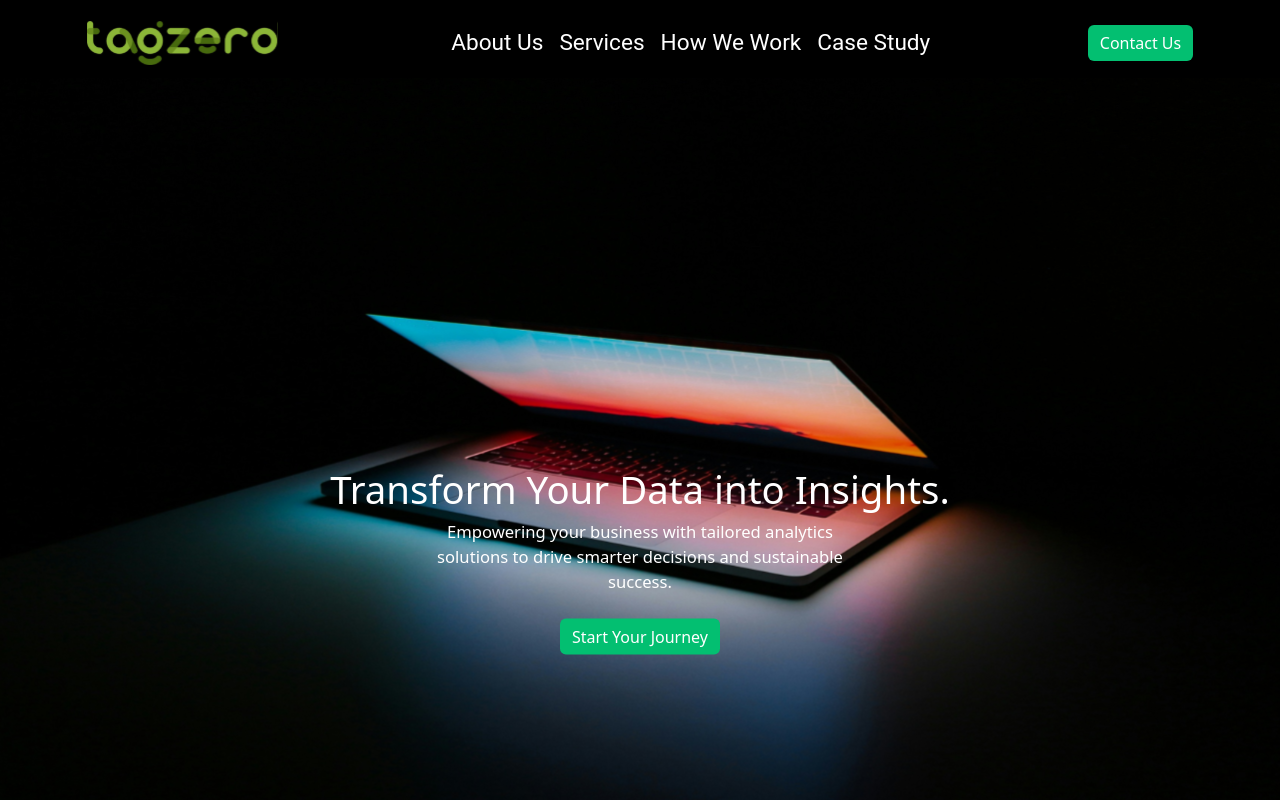
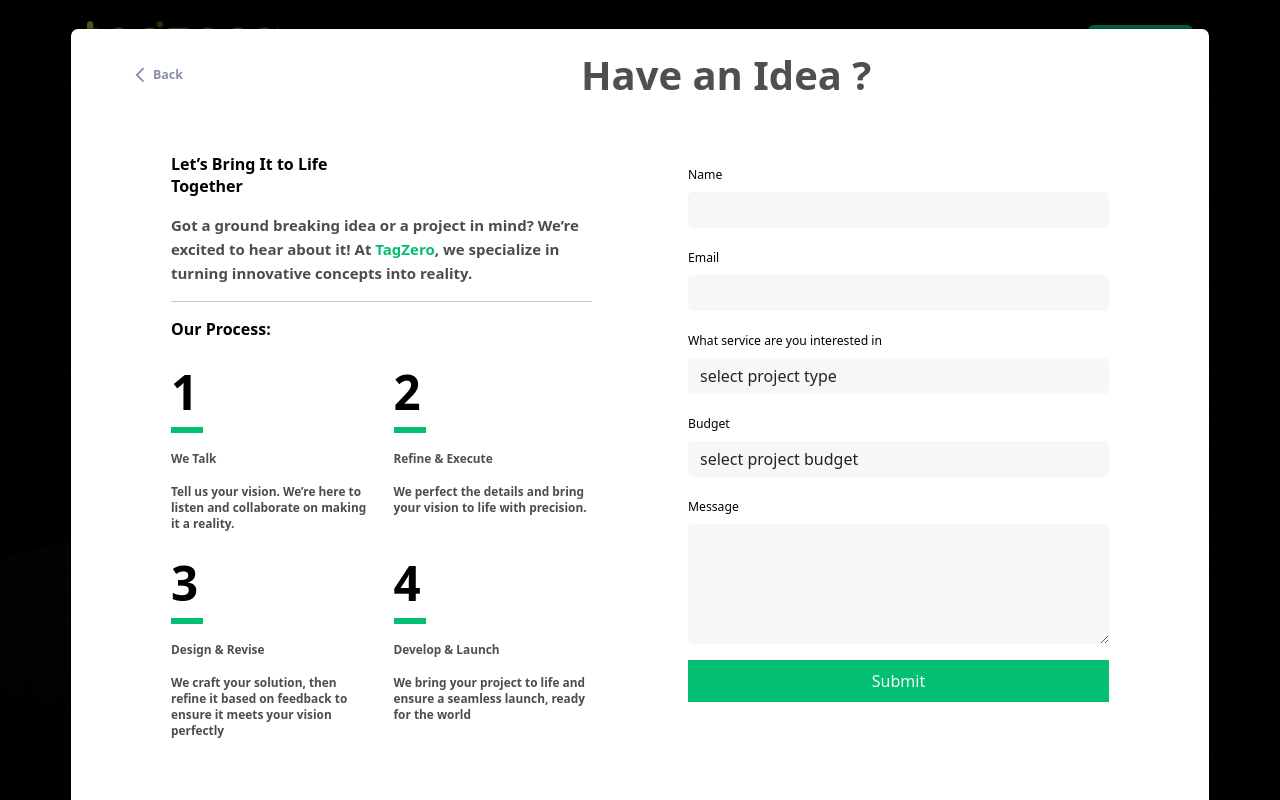
Before and after one commit to sowntharyasekar/Tagzero-Final-code, a React (Create React App) app: page / in a window 1280 px wide. Both pictures are taken after a click on the button "Contact Us". Shown: the top 800 px of the page. Built offline with nearby package versions, Linux system fonts and the light colour scheme.

Commit message:
modal added

```diff
--- a/package.json
+++ b/package.json
@@ -8,6 +8,7 @@
     "@testing-library/user-event": "^13.5.0",
     "bootstrap": "^5.3.3",
     "react": "^18.3.1",
+    "react-bootstrap": "^2.10.5",
     "react-dom": "^18.3.1",
     "react-router-dom": "^6.26.2",
     "react-scripts": "5.0.1",
--- a/src/App.css
+++ b/src/App.css
@@ -27,19 +27,23 @@
 .App-link {
   color: #61dafb;
 }
+
 .navfont {
   font-family: 'Roboto', sans-serif;
   color: #FFFFFF;
-  font-size:100px;
+  font-size: 100px;
 }
+
 @keyframes App-logo-spin {
   from {
     transform: rotate(0deg);
   }
+
   to {
     transform: rotate(360deg);
   }
 }
+
 /* styles.css */
 .responsive-image {
   width: 100%;
@@ -50,13 +54,15 @@
 
 @media only screen and (max-width: 768px) {
   .responsive-image {
-    width: 50%; /* Adjust image size for tablets and mobile */
+    width: 50%;
+    /* Adjust image size for tablets and mobile */
   }
 }
 
 @media only screen and (max-width: 480px) {
   .responsive-image {
-    width: 100%; /* Full-width image for smaller screens */
+    width: 100%;
+    /* Full-width image for smaller screens */
   }
 }
 
@@ -67,13 +73,16 @@
 
 /* Hide scrollbar for Firefox */
 * {
-  scrollbar-width: none; /* Hide scrollbar */
-  scrollbar-color: transparent transparent; /* Optional: transparent scrollbar */
+  scrollbar-width: none;
+  /* Hide scrollbar */
+  scrollbar-color: transparent transparent;
+  /* Optional: transparent scrollbar */
 }
 
 /* Ensure scrollable behavior */
 body {
-  overflow: auto; /* Keep scrolling behavior */
+  overflow: auto;
+  /* Keep scrolling behavior */
 }
 
 .overlay-text {
@@ -90,16 +99,21 @@ body {
 
 
 }
+
 @media only screen and (max-width: 768px) {
   .overlay-text {
-    top: 50%; /* Adjust image size for tablets and mobile */
+    top: 50%;
+    /* Adjust image size for tablets and mobile */
   }
 }
+
 @media only screen and (max-width: 480px) {
   .overlay-text {
-    top: 50%; /* Adjust image size for tablets and mobile */
+    top: 50%;
+    /* Adjust image size for tablets and mobile */
   }
 }
+
 .overlay-text h2 {
   font-size: 3vw;
   margin: 0;
@@ -109,23 +123,114 @@ body {
   font-size: 1.3vw;
   width: 70%;
 }
-.btn.buttoncolor{
+
+.btn.buttoncolor {
   background-color: #03BF71;
   color: white;
   border: none;
 
 }
-.navbar.navbgclr{
+
+.navbar.navbgclr {
   background-color: black;
 
 
 }
-.nav-link.navtextclr{
+
+.nav-link.navtextclr {
   color: white;
   font-size: 22.61px;
   font-weight: 400;
 
 }
-.nav-link.navtextclr:hover{
+
+.nav-link.navtextclr:hover {
   color: #03BF71;
 }
+
+
+.contact-modal-header {
+  font-weight: 700;
+  font-size: 40px;
+  line-height: 60px;
+  text-align: center;
+
+  color: rgba(0, 0, 0, 0.69);
+}
+
+.back {
+  font-style: normal;
+  font-weight: 600;
+  font-size: 14.2188px;
+  line-height: 17px;
+  display: flex;
+  align-items: center;
+
+  color: #8692A6;
+}
+
+
+.modalp {
+  font-weight: 600;
+  font-size: 16px;
+  line-height: 22px;
+  color: #000000;
+}
+
+.modalText {
+  font-weight: 600;
+  font-size: 15px;
+  line-height: 20px;
+  color: rgba(0, 0, 0, 0.7);
+}
+
+
+.modalCount {
+  font-weight: 700;
+  font-size: 47.4795px;
+  line-height: 71px;
+  color: #000000;
+}
+
+.modalCountLine {
+
+  width: 32.15px;
+  height: 0px;
+
+  border: 3.46205px solid #03BF71;
+}
+
+.modalCountHead {
+  font-weight: 700;
+  font-size: 11.8699px;
+  line-height: 18px;
+  color: rgba(0, 0, 0, 0.69);
+}
+
+.modalCountText {
+  font-weight: 600;
+  font-size: 11.8699px;
+  line-height: 16px;
+  color: rgba(0, 0, 0, 0.7);
+}
+
+.form-label {
+  font-weight: 400;
+  font-size: 12.1875px;
+  line-height: 18px;
+  color: #000000;
+}
+
+.inputField {
+  border: none !important;
+  background: #F7F7F7 !important;
+  border-radius: 4.90196px !important;
+}
+.modalSubmit{
+  background: #03BF71;
+  border: 1px solid #03BF71;
+  color: #F7F7F7;
+}
+.modalSubmit:hover{
+  box-shadow: inset 0 0 2px yellow;
+}
--- a/src/Containers/Navigation/Tagzero.js
+++ b/src/Containers/Navigation/Tagzero.js
@@ -1,34 +1,38 @@
 import TagzeroNav from "./TagzeroNav";
-import React, { useRef } from "react";
-
+import React, { useRef,useState } from "react";
 import { Backgroundimage } from "../../constants/svglocations";
 import AboutUs from "../../StaticComponents/AboutUs";
 import Service from "../../StaticComponents/Services";
 import HowWeWork from "../../StaticComponents/HowWeWork";
 import Casestudies from "../../StaticComponents/Casestudies";
 import Footer from "../../StaticComponents/Footer";
-const Tagzero=()=>{
+import ContactUsModal from "../../StaticComponents/ContactUsModal";
+
+const Tagzero = () => {
     const aboutUs = useRef(null);
     const services = useRef(null);
     const howWeWork = useRef(null);
     const caseStudy = useRef(null);
     const imagesec = useRef(null);
 
-const scrollToSection=(sectionRef)=>{
+    const scrollToSection = (sectionRef) => {
         sectionRef.current.scrollIntoView({ behavior: "smooth" });
     }
-    return(
+    const [showModal, setShowModal] = useState(false);
+
+    const showContactModal = () =>{
+        setShowModal(true)
+    }
+    const updateModal =(status)=>{
+        setShowModal(status)
+    }
+    return (
         <>
             {/* // Navbar */}
-
-        <TagzeroNav scrollToSection={scrollToSection} aboutUs={aboutUs} services={services} howWeWork={howWeWork} caseStudy={caseStudy} imagesec={imagesec}/>
-
+            <TagzeroNav scrollToSection={scrollToSection} aboutUs={aboutUs} services={services} howWeWork={howWeWork} caseStudy={caseStudy} imagesec={imagesec} onModalClick={showContactModal} />
             {/* // Backgroundimage */}
 
-
-            <Backgroundimage className="responsive-image">
-
-            </Backgroundimage>
+            <Backgroundimage className="responsive-image"></Backgroundimage>
             <div className="overlay-text" id="0" ref={imagesec}>
                 <h2>Transform Your Data into Insights.</h2>
                 <p className="mt-2">
@@ -36,27 +40,28 @@ const scrollToSection=(sectionRef)=>{
                 </p>
                 <button type="button" className="btn buttoncolor mt-2"
                 >Start Your Journey</button>
-
-
             </div>
 
             <div ref={aboutUs} id="1">
                 <AboutUs ref={aboutUs} />
             </div>
+
             <div ref={services} id="2">
                 <Service />
             </div>
 
             <div ref={howWeWork} id="3">
+                <HowWeWork onModalClick={showContactModal} />
+            </div>
 
-        <HowWeWork />
-
-        </div>
             <div ref={caseStudy} id="4">
                 <Casestudies />
+            </div>
 
-        </div>
-        <Footer/>
+            <Footer />
+
+            <ContactUsModal showModal={showModal} updateModal={updateModal}/>
+
         </>
     )
 }
--- a/src/Containers/Navigation/TagzeroNav.js
+++ b/src/Containers/Navigation/TagzeroNav.js
@@ -2,14 +2,13 @@ import { Logo } from "../../constants/svglocations";
 import React, { useEffect, useState } from "react";
 const TagzeroNav = (props) => {
   const [active, setactive] = useState();
-
   const navclass = `nav-link   navfont navtextclr`;
   useEffect(() => {
     const observer = new IntersectionObserver((entries) => {
       entries.forEach(entry => {
         if (entry.isIntersecting) {
           console.log(entry.target.id)
-          if(active==entry.target.id)
+          if (active == entry.target.id)
             return
           setactive(entry.target.id);
         }
@@ -17,7 +16,7 @@ const TagzeroNav = (props) => {
       });
     }, { threshold: 0.5 }); // Trigger when 50% of the section is visible
 
-    const sections = [props.aboutUs.current, props.services.current, props.howWeWork.current,props.caseStudy.current,props.imagesec.current];
+    const sections = [props.aboutUs.current, props.services.current, props.howWeWork.current, props.caseStudy.current, props.imagesec.current];
     sections.forEach(section => observer.observe(section));
 
     return () => {
@@ -90,7 +89,7 @@ const TagzeroNav = (props) => {
             Case Study
           </a>
         </div>
-        <button type="button" class="btn buttoncolor">
+        <button type="button" class="btn buttoncolor" onClick={()=>props.onModalClick(true)} >
           Contact Us
         </button>
       </div>
--- /dev/null
+++ b/src/StaticComponents/ContactUsModal.js
@@ -0,0 +1,102 @@
+import { Modal } from 'react-bootstrap';
+import { useEffect, useState } from 'react';
+import { Back } from '../constants/svglocations';
+
+const ContactUsModal = (props) => {
+    const [show, setShow] = useState(false);
+
+    const handleClose = () => setShow(false);
+    const handleShow = () => setShow(true);
+
+    useEffect(() => {
+        setShow(props.showModal)
+    }, [props]);
+
+    useEffect(()=>{
+        props.updateModal(show)
+    },[show])
+
+    return (
+        <Modal show={show} onHide={handleClose} size="xl">
+            <Modal.Body>
+                <div className='px-5'>
+                    <div className='row'>
+                        <div className='col-2 back'><small style={{cursor:"pointer"}} onClick={handleClose}><Back/><span style={{lineHeight:'2'}} className='ms-2'>Back</span></small></div>
+                        <div className='col-10 contact-modal-header'>Have an Idea ?</div>
+                    </div>
+                    <div className='row'>
+                        <div className='col-12 col-md-6 px-5 py-5'>
+                            <p className='modalp w-50'>Let’s Bring It to Life Together</p>
+                            <span className='modalText'>Got a ground breaking idea or a project in mind? We’re excited to hear about it! At <span style={{color:'#03BF71'}}>TagZero</span>, we specialize in turning innovative concepts into reality.</span>
+                            <hr></hr>
+                            <p className='modalp w-50'>Our Process:</p>
+                            <div className='row'>
+                                <div className='col-6'>
+                                    <p className='modalCount'>1<div className='modalCountLine'></div></p>
+                                    <p className='modalCountHead'>We Talk</p>
+                                    <p className='modalCountText'>Tell us your vision. We’re here to listen and collaborate on making it a reality.</p>
+                                </div>
+                                <div className='col-6'>
+                                    <p className='modalCount'>2<div className='modalCountLine'></div></p>
+                                    <p className='modalCountHead'>Refine & Execute</p>
+                                    <p className='modalCountText'>We perfect the details and bring your vision to life with precision.</p>
+                                </div>
+                                <div className='col-6'>
+                                    <p className='modalCount'>3<div className='modalCountLine'></div></p>
+                                    <p className='modalCountHead'>Design & Revise</p>
+                                    <p className='modalCountText'>We craft your solution, then refine it based on feedback to ensure it meets your vision perfectly</p>
+                                </div>
+                                <div className='col-6'>
+                                    <p className='modalCount'>4<div className='modalCountLine'></div></p>
+                                    <p className='modalCountHead'>Develop & Launch</p>
+                                    <p className='modalCountText'>We bring your project to life and ensure a seamless launch, ready for the world</p>
+                                </div>
+                            </div>
+                        </div>
+                        <div className='col-12 col-md-6 px-5 py-5'>
+                            <form>
+                                <div className='form-group py-2'>
+                                    <label for="name" className='form-label'>Name</label>
+                                    <input className='inputField form-control' type='text' name='name'/>
+                                </div>
+                                <div className='form-group py-2'>
+                                    <label for="email" className='form-label'>Email</label>
+                                    <input className='inputField form-control' type='email' name='email'/>
+                                </div>
+                                <div className='form-group py-2'>
+                                    <label for="service-interest" className='form-label'>What service are you interested in</label>
+                                    <select className='inputField form-control' name='service-interest'>
+                                        <option>select project type</option>
+                                        <option>service 1</option>
+                                        <option>service 2</option>
+                                        <option>service 3</option>
+                                        <option>service 4</option>
+                                        <option>service 5</option>
+                                    </select>
+                                </div>
+                                <div className='form-group py-2'>
+                                    <label for="budget" className='form-label'>Budget</label>
+                                    <select className='inputField form-control' name='budget'>
+                                        <option>select project budget</option>
+                                        <option>budget 1</option>
+                                        <option>budget 2</option>
+                                        <option>budget 3</option>
+                                        <option>budget 4</option>
+                                        <option>budget 5</option>
+                                    </select>
+                                </div>
+                                <div className='form-group py-2'>
+                                    <label for="message" className='form-label'>Message</label>
+                                    <textarea className='inputField form-control' style={{minHeight:"120px"}} name='message'>
+                                    </textarea>
+                                </div>
+                                <div className='py-2'><button className='modalSubmit w-100 py-2'>Submit</button></div>
+                            </form>
+                        </div>
+                    </div>
+                </div>
+             </Modal.Body>
+        </Modal>
+    )
+}
+export default ContactUsModal;
--- a/src/StaticComponents/HowWeWork.js
+++ b/src/StaticComponents/HowWeWork.js
@@ -2,7 +2,7 @@ import Cards from "../DynamicComponents/HowWeWork/Cards";
 import {howWeWorkList} from "../constants/commonConstatnts";
 import { Arrow } from "../constants/svglocations";
 
-const HowWeWork = () => {
+const HowWeWork = (props) => {
     return (
         <div className="py-5">
             <div className="text-center">
@@ -19,7 +19,7 @@ const HowWeWork = () => {
             </div>
             <div className="text-center d-flex justify-content-center mt-3">
                 <div className="w-25">
-                    <button className="contact-btn w-75 pt-1" type="button"><h5 >Contact US <Arrow className="mb-1" /></h5></button>
+                    <button className="contact-btn w-75 pt-1" type="button" onClick={()=>props.onModalClick(true)}><h5 >Contact US <Arrow className="mb-1" /></h5></button>
                 </div>
             </div>
         </div>
--- a/src/constants/svglocations.js
+++ b/src/constants/svglocations.js
@@ -22,3 +22,4 @@ export { ReactComponent as EnhancingUI } from "../assets/Images/EnhancingUI.svg"
 export { ReactComponent as Instagram } from "../assets/Images/Instagram.svg";
 export { ReactComponent as LinkedIn } from "../assets/Images/LinkedIn.svg";
 export { ReactComponent as TwitterX } from "../assets/Images/TwitterX.svg";
+export { ReactComponent as Back } from "../assets/Images/Back.svg";
```
Also changed, not shown: src/assets/Images/Back.svg (added), 1 other file (tests, documents, lock files or other folders). Lines whose indentation alone changed are shown as unchanged.
